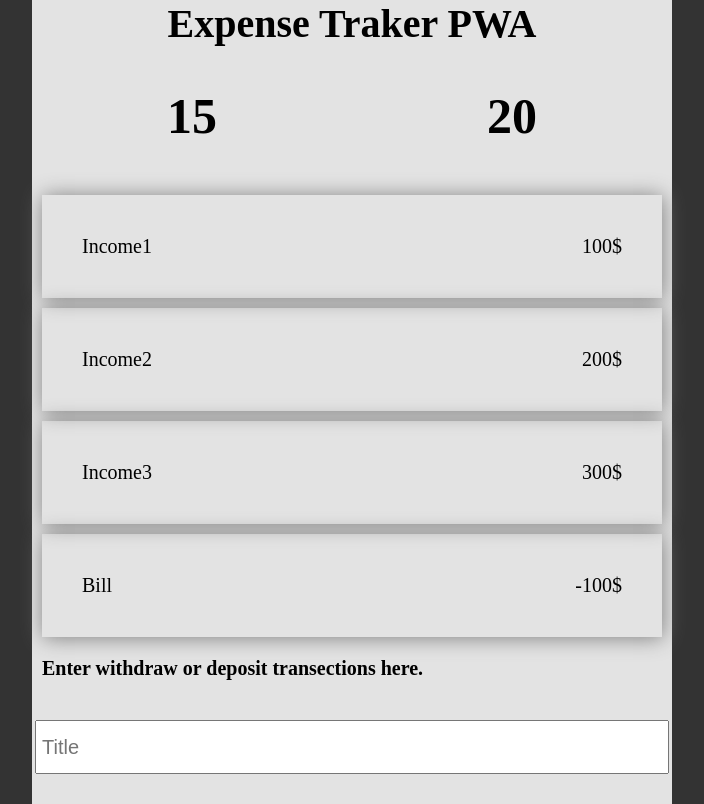
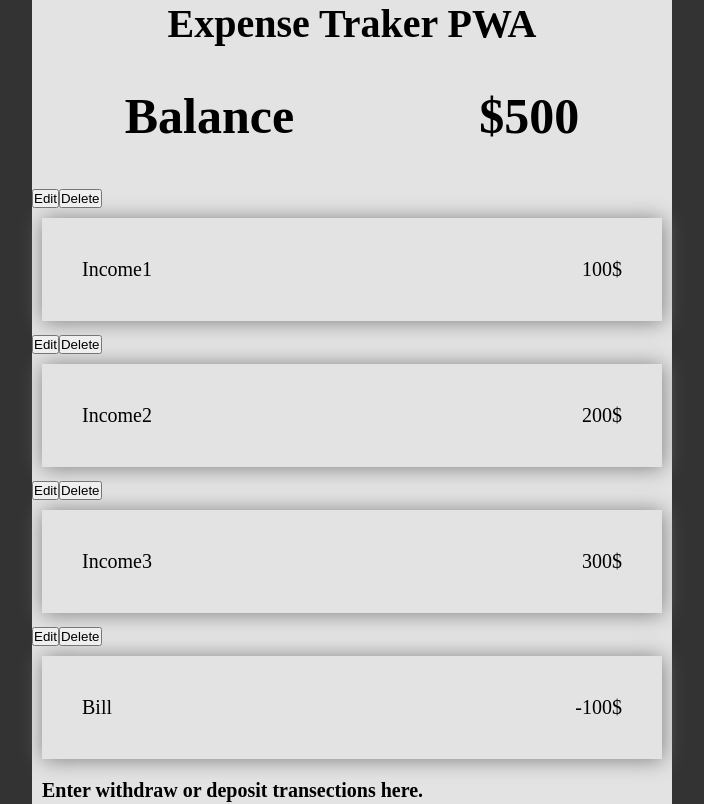
Before and after one commit to hamzakhalidbhutta/Expenses-Tracker-pwa, a React (Create React App) app: page / in a window 1280 px wide. Shown: the top 804 px of the page, without its empty margins (288-992 px from the left). Built offline with nearby package versions, Linux system fonts and the light colour scheme.

Commit message:
Updated Delete Functionality with  list

```diff
--- a/src/Components/Amount.tsx
+++ /dev/null
@@ -1,14 +0,0 @@
-import React from 'react';
-
-const Amount = () => {
-  return <div className='amount'>
-      <div className='deposit'>
-        <h2>15</h2>
-      </div>
-      <div className='withdraw'>
-        <h2>20</h2>
-      </div>
-      </div>;
-};
-
-export default Amount;
--- /dev/null
+++ b/src/Components/Balance.tsx
@@ -0,0 +1,26 @@
+import React, { useContext } from "react";
+import { TransectionsContext } from "../store/Context/transectionContext";
+
+const Balance = (): JSX.Element => {
+  const context: any = useContext(TransectionsContext);
+
+  const getBalance = (total: any) => {
+    let totaltransection = 0;
+    total.map((v: any) => {
+      totaltransection = Number(v.amount) + totaltransection;
+    });
+    return totaltransection;
+  };
+  return (
+    <div className="amount">
+      <div className="deposit">
+        <h2>Balance</h2>
+      </div>
+      <div className="withdraw">
+        <h2>${getBalance(context.transections)}</h2>
+      </div>
+    </div>
+  );
+};
+
+export default Balance;
--- a/src/Components/Card.tsx
+++ b/src/Components/Card.tsx
@@ -1,13 +1,32 @@
-import React from 'react';
+import React from "react";
 
-const Card = (props : any) => {
-  return  <div className='card'>
-  <div className='title'>
-      {props.title}
-  </div>
-  <div className='c_amount'>
-      {props.amount}$</div>
-</div>;
+const Card = (props: any): JSX.Element => {
+  return (
+    <>
+      <button
+        className="spanUpdate"
+        onClick={(e) => {
+          e.preventDefault();
+          props.updateTransection(props.id);
+        }}
+      >
+        Edit
+      </button>
+      <button
+        className="spanDel"
+        onClick={(e) => {
+          e.preventDefault();
+          props.delTransection(props.id);
+        }}
+      >
+        Delete
+      </button>
+      <div className="card">
+        <div className="title">{props.title}</div>
+        <div className="c_amount">{props.amount}$</div>
+      </div>
+    </>
+  );
 };
 
 export default Card;
--- a/src/Components/Transections.tsx
+++ b/src/Components/Transections.tsx
@@ -4,11 +4,28 @@ import Card from "./Card";
 
 const Transections = () => {
   const context: any = useContext(TransectionsContext);
+  const delTransection = (dt: any) => {
+
+    context.delTransection(dt);
+  };
+
+  const updateTransection = (dt: any) => {
+    context.updateTransection(dt);
+  };
 
   return (
     <div className="transections">
-      {context.transections.map((v :any, i:any) => {
-        return <Card key={i} title={v.title} amount={v.amount} />;
+      {context.transections.map((v: any, i: any) => {
+        return (
+          <Card
+            key={i}
+            title={v.title}
+            amount={v.amount}
+            id={i}
+            updateTransection={updateTransection}
+            delTransection={delTransection}
+          />
+        );
       })}
     </div>
   );
--- a/src/Pages/Home.tsx
+++ b/src/Pages/Home.tsx
@@ -1,14 +1,14 @@
 import React from "react";
 import Header from "../Components/Header";
-import Amount from "../Components/Amount";
 import Transections from "../Components/Transections";
 import EnterTransections from "../Components/EnterTransections";
+import Balance from "../Components/Balance";
 
-const Home = () => {
+const Home = (): JSX.Element => {
   return (
     <div className="home">
       <Header />
-      <Amount />
+      <Balance />
       <Transections />
       <EnterTransections />
     </div>
--- a/src/store/Context/transectionContext.tsx
+++ b/src/store/Context/transectionContext.tsx
@@ -1,5 +1,5 @@
 import React, { createContext} from "react";
-import { TRANSECTIONTYPE } from "../types";
+
 
 
 export const TransectionsContext: any = createContext([{ title: "Income", amount: 100}]);
--- a/src/store/Provider/transectionProvider.tsx
+++ b/src/store/Provider/transectionProvider.tsx
@@ -1,9 +1,9 @@
-import {  useReducer } from "react";
+import { useReducer } from "react";
 import { TransectionsContext } from "../Context/transectionContext";
 import { TransectionsReducer } from "../Reducer/transectionReducer";
-import { TRANSECTIONTYPE } from "../types";
+import { TRANSECTIONTYPE, TRANSECTION_ACTION } from "../types";
 
-const initialTransections : TRANSECTIONTYPE[] = [
+const initialTransections: TRANSECTIONTYPE[] = [
   {
     title: "Income1",
     amount: 100,
@@ -22,25 +22,15 @@ const initialTransections : TRANSECTIONTYPE[] = [
   },
 ];
 
-export const TransectionsProvider = ({ children  } : any ) : any => {
-    const [transections , dispatch] : any = useReducer(
+export const TransectionsProvider = ({ children }: any): JSX.Element => {
+  const [transections, dispatch]: any = useReducer(
     TransectionsReducer,
     initialTransections
   );
 
-    const addTransection = (data : TRANSECTIONTYPE)  => {
+  const addTransection = (data: TRANSECTIONTYPE) => {
     dispatch({
-        type: "ADD",
-        payload: {
-          title: data.title,
-          amount: data.amount,
-        },
-      } );
-    };
-
-    const updateTransection =  (data : TRANSECTIONTYPE) => {
-      dispatch({
-        type: "UPDATE",
+      type: TRANSECTION_ACTION.ADD,
       payload: {
         title: data.title,
         amount: data.amount,
@@ -48,18 +38,29 @@ export const TransectionsProvider = ({ children  } : any ) : any => {
     });
   };
 
-    const delTransection = (transID : any) => {
+  const updateTransection = (data: TRANSECTIONTYPE) => {
     dispatch({
-        type: "DEL",
+      type: TRANSECTION_ACTION.UPDATE,
+      payload: {
+        title: data.title,
+        amount: data.amount,
+      },
+    });
+  };
+
+  const delTransection = (transID: number) => {
+
+    dispatch({
+      type: TRANSECTION_ACTION.DELETE,
       payload: {
         transID,
       },
     });
   };
 
-    const getIncome = (trans : any) => {
+  const getIncome = (trans: any) => {
     dispatch({
-        type: "TOTAL_INCOME",
+      type: TRANSECTION_ACTION.TOTAL_INCOME,
       payload: {
         trans,
       },
--- a/src/store/Reducer/transectionReducer.tsx
+++ b/src/store/Reducer/transectionReducer.tsx
@@ -1,9 +1,5 @@
-enum TRANSECTION_ACTION{
-ADD = "ADD",
-DELETE = "DELETE",
-UPDATE = "UPDATE",
-TOTAL_INCOME = "TOTAL_INCOME"
-}
+import { TRANSECTION_ACTION } from "../types";
+
 export const TransectionsReducer = (state : any, action : any) =>  {
     let totalBalance : number = 0;
       switch (action.type) {
@@ -12,9 +8,9 @@ export const TransectionsReducer = (state : any, action : any) =>  {
         case TRANSECTION_ACTION.DELETE:
           return state.filter((v :any, i :any) => i !== action.payload.transID);
         case TRANSECTION_ACTION.UPDATE:
-          return;
+          return  [...state];
         case TRANSECTION_ACTION.TOTAL_INCOME:
-          totalBalance = 20;
+          totalBalance = 0;
           return totalBalance;
         default:
           return state;
--- a/src/store/types/index.ts
+++ b/src/store/types/index.ts
@@ -2,3 +2,9 @@ export interface TRANSECTIONTYPE {
     title: string;
     amount: number;
   };
+ export enum TRANSECTION_ACTION{
+    ADD = "ADD",
+    DELETE = "DELETE",
+    UPDATE = "UPDATE",
+    TOTAL_INCOME = "TOTAL_INCOME"
+    }
```
Lines whose indentation alone changed are shown as unchanged.
